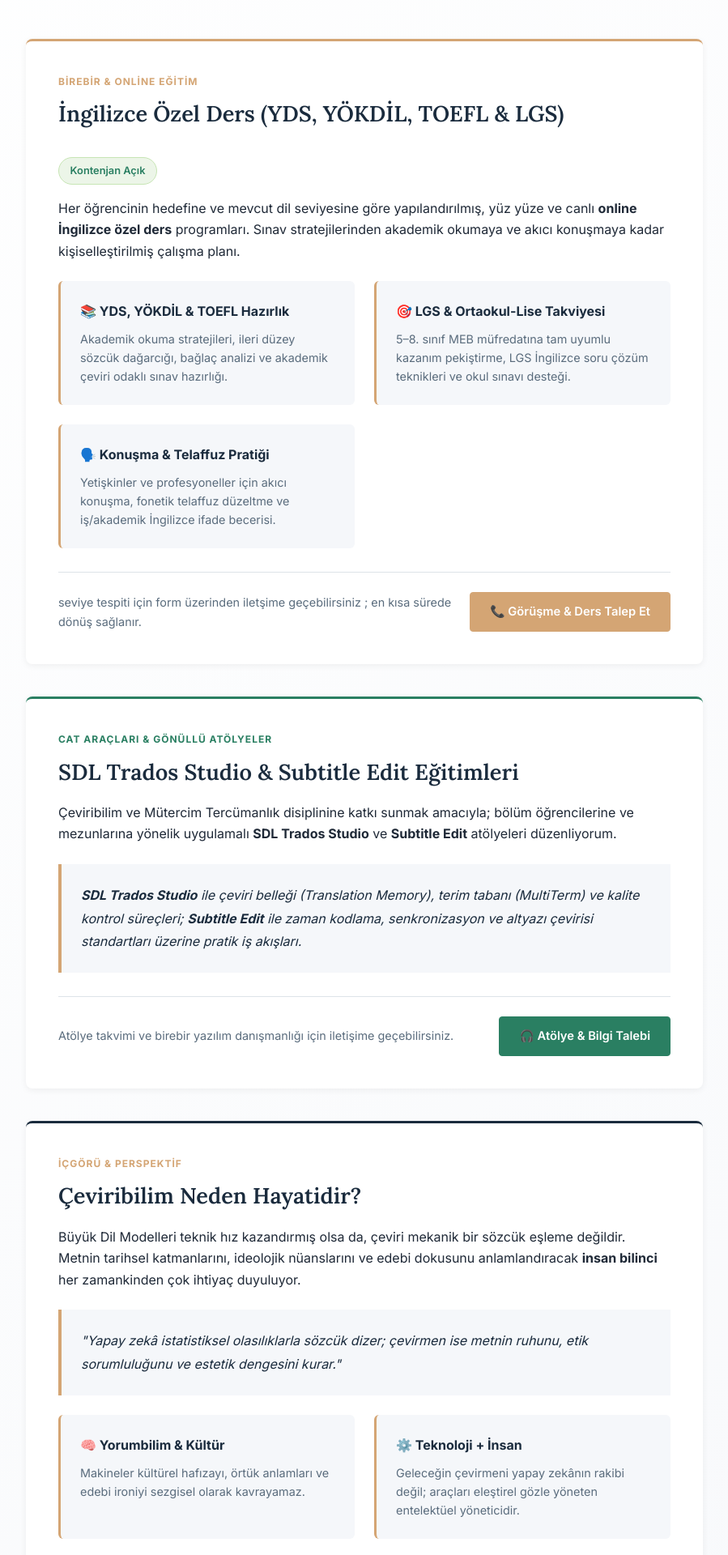
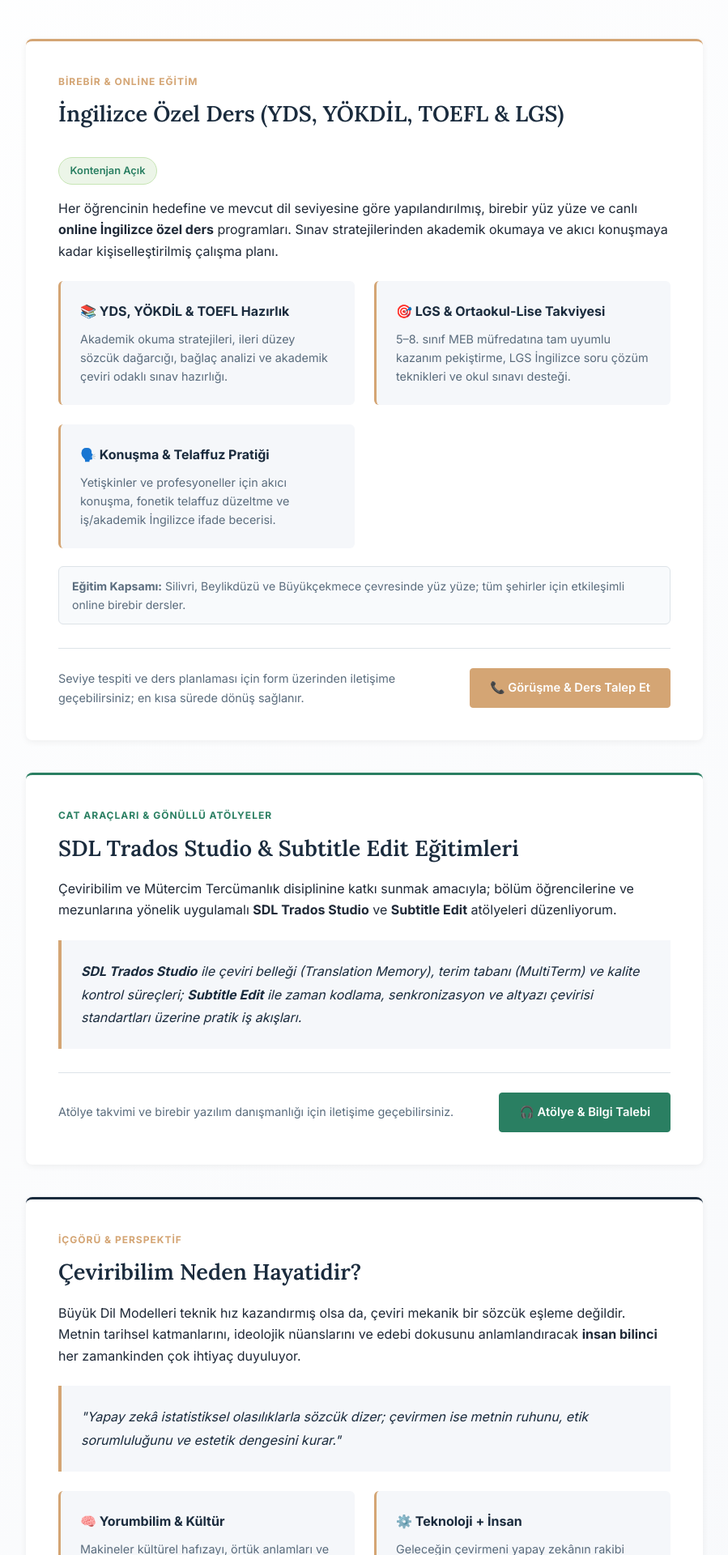
Before and after one commit to adalienver/adalienver.github.io, a Jekyll site: the page built from index.md, in a window 1280 px wide. Shown: the part 384-2304 px from the top of the page at 81% size, without its empty margins (190-1089 px from the left). Built offline with Jekyll 4.4.1, drawn with Linux system fonts in a browser that asks for light colours; some of the changed text lies outside the part shown.

Commit message:
Revise SEO metadata and content in index.md
Updated title, meta description, and keywords for better SEO. Added new service scope and improved text clarity throughout the document.

```diff
--- a/index.md
+++ b/index.md
@@ -5,16 +5,16 @@ layout: none
 <head>
   <meta charset="UTF-8">
   <meta name="viewport" content="width=device-width, initial-scale=1.0">
-  <title>Online & Birebir İngilizce Özel Ders | YDS, YÖKDİL, TOEFL, SDL Trados Studio - Enver Adalı</title>
-  <meta name="description" content="Birebir ve online İngilizce özel ders. YDS, YÖKDİL, TOEFL ve LGS sınav hazırlığı ile SDL Trados Studio ve Subtitle Edit çeviri teknolojileri eğitimleri.">
-  <meta name="keywords" content="İngilizce özel ders, online İngilizce özel ders, Silivri İngilizce özel ders, Beylikdüzü İngilizce özel ders, Büyükçekmece İngilizce özel ders, YDS özel ders, YÖKDİL özel ders, TOEFL hazırlık, SDL Trados Studio eğitimi, Subtitle Edit eğitimi, çeviribilim">
+  <title>Silivri & Online İngilizce Özel Ders | YDS, YÖKDİL, TOEFL, LGS - Enver Adalı</title>
+  <meta name="description" content="Silivri, Beylikdüzü ve Büyükçekmece bölgelerinde yüz yüze; Türkiye genelinde canlı online İngilizce özel ders. YDS, YÖKDİL, TOEFL, LGS hazırlığı ile SDL Trados Studio ve Subtitle Edit eğitimleri.">
+  <meta name="keywords" content="Silivri İngilizce özel ders, Beylikdüzü İngilizce özel ders, Büyükçekmece İngilizce özel ders, online İngilizce özel ders, YDS özel ders, YÖKDİL özel ders, TOEFL hazırlık, LGS İngilizce özel ders, SDL Trados Studio eğitimi, Subtitle Edit eğitimi, Enver Adalı">
   <meta name="robots" content="index, follow">
   <link rel="canonical" href="https://adalienver.site/">
 
   <!-- Open Graph / Sosyal Medya Önizleme -->
   <meta property="og:type" content="website">
-  <meta property="og:title" content="Enver Adalı — İngilizce Özel Ders & Çeviri Teknolojileri">
-  <meta property="og:description" content="Birebir ve online YDS, YÖKDİL, TOEFL, LGS İngilizce özel dersleri ile SDL Trados Studio & Subtitle Edit atölyeleri.">
+  <meta property="og:title" content="Enver Adalı — Silivri & Online İngilizce Özel Ders">
+  <meta property="og:description" content="YDS, YÖKDİL, TOEFL ve LGS sınavlarına yönelik birebir ve online İngilizce özel ders programları ile çeviri teknolojileri atölyeleri.">
   <meta property="og:url" content="https://adalienver.site/">
 
   <!-- FONTS -->
@@ -370,6 +370,16 @@ layout: none
       margin: 0;
     }
 
+    .service-scope {
+      margin-top: 1.35rem;
+      font-size: 0.88rem;
+      color: var(--muted);
+      background: #f8fafc;
+      padding: 0.75rem 1rem;
+      border-radius: 6px;
+      border: 1px solid var(--border);
+    }
+
     .cta-group {
       display: flex;
       gap: 1rem;
@@ -685,7 +695,7 @@ layout: none
         <span class="badge">Kontenjan Açık</span>
       </div>
 
-      <p>Her öğrencinin hedefine ve mevcut dil seviyesine göre yapılandırılmış, yüz yüze ve canlı <strong>online İngilizce özel ders</strong> programları. Sınav stratejilerinden akademik okumaya ve akıcı konuşmaya kadar kişiselleştirilmiş çalışma planı.</p>
+      <p>Her öğrencinin hedefine ve mevcut dil seviyesine göre yapılandırılmış, birebir yüz yüze ve canlı <strong>online İngilizce özel ders</strong> programları. Sınav stratejilerinden akademik okumaya ve akıcı konuşmaya kadar kişiselleştirilmiş çalışma planı.</p>
 
       <div class="features-grid">
         <div class="feature-box">
@@ -702,8 +712,12 @@ layout: none
         </div>
       </div>
 
+      <p class="service-scope">
+        <strong>Eğitim Kapsamı:</strong> Silivri, Beylikdüzü ve Büyükçekmece çevresinde yüz yüze; tüm şehirler için etkileşimli online birebir dersler.
+      </p>
+
       <div class="cta-group">
-        <p style="flex: 1; color: var(--muted); font-size: 0.9rem;"> seviye tespiti  için form üzerinden iletşime geçebilirsiniz ; en kısa sürede dönüş sağlanır.</p>
+        <p style="flex: 1; color: var(--muted); font-size: 0.9rem;">Seviye tespiti ve ders planlaması için form üzerinden iletişime geçebilirsiniz; en kısa sürede dönüş sağlanır.</p>
         <a href="/kaynaklar/#name" class="btn btn-secondary">
           📞 Görüşme & Ders Talep Et
         </a>
@@ -866,7 +880,7 @@ layout: none
         "name": "Enver Adalı — İngilizce Özel Ders & Çeviri Teknolojileri",
         "url": "https://adalienver.site/",
         "email": "enveradali195@gmail.com",
-        "description": "Birebir ve online İngilizce özel ders (YDS, YÖKDİL, TOEFL, LGS) ile SDL Trados Studio ve Subtitle Edit eğitimleri.",
+        "description": "Silivri, Beylikdüzü ve Büyükçekmece bölgelerinde yüz yüze; Türkiye genelinde canlı online İngilizce özel ders (YDS, YÖKDİL, TOEFL, LGS) ile SDL Trados Studio ve Subtitle Edit eğitimleri.",
         "address": {
           "@type": "PostalAddress",
           "addressLocality": "Silivri",
@@ -897,7 +911,7 @@ layout: none
           {
             "@type": "Course",
             "position": 1,
-            "name": "YDS, YÖKDİL ve TOEFL İngilizce Özel Ders",
+            "name": "Silivri & Online YDS, YÖKDİL ve TOEFL İngilizce Özel Ders",
             "description": "Akademik sınavlara yönelik birebir ve online İngilizce eğitimi.",
             "provider": { "@id": "https://adalienver.site/#organization" }
           },
```
Also changed, not shown: other parts of index.md (+2 -2 lines).
